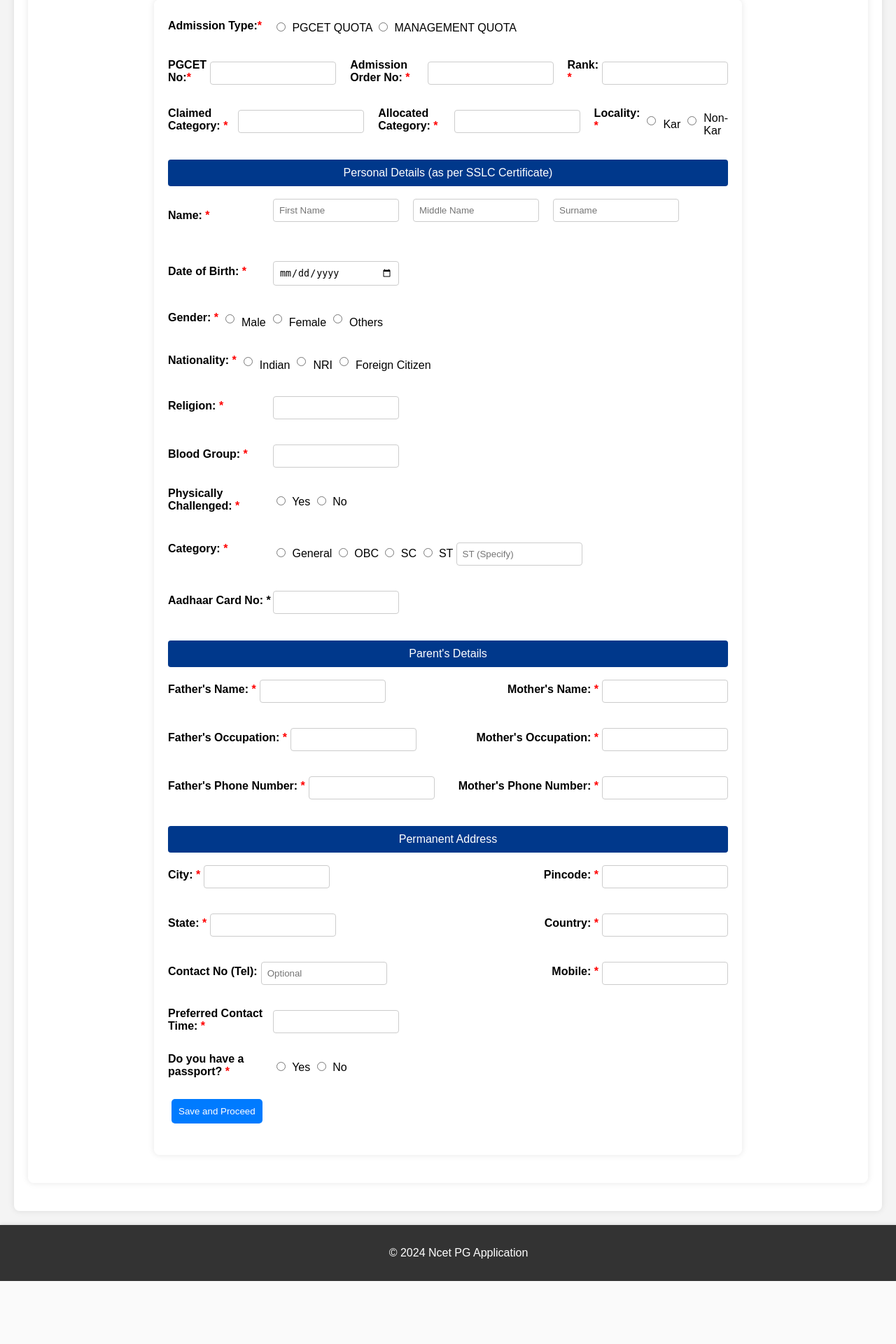
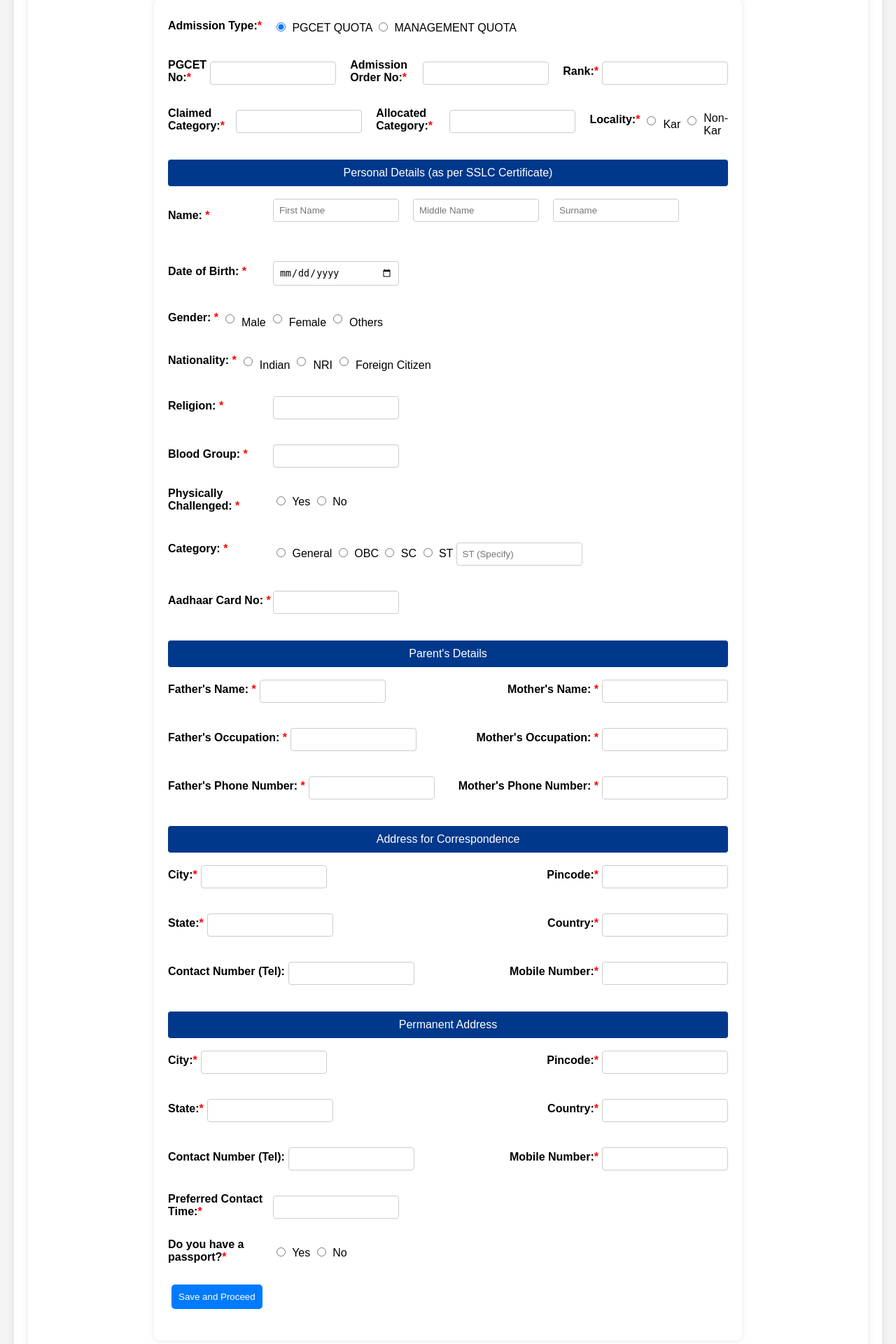
Before and after one commit to Noorainsaba/Ncet_PG_appForm-Payment-, a Flask app: template website/templates/page2.html in a window 1280 px wide. Shown: the part 306-2226 px from the top of the page at 70% size. Before the commit the page ends 2136 px from the top, so only its background shows below. Run offline with Flask 3, Linux system fonts and the light colour scheme; the template is opened without the code that fills it, so the values that code supplies are empty.

Commit message:
commit22

```diff
--- a/website/templates/page2.html
+++ b/website/templates/page2.html
@@ -2,20 +2,11 @@
 
 {% block title %}Page2{% endblock %}
 {% block extra_css %}
-<link rel="stylesheet" href="{{ url_for('static', filename='css/page2.css') }}">
+<link rel="stylesheet" href="{{url_for('static', filename='css/page2.css') }}">
 {% endblock %}
 {% block content %}
 <div class="container" id="contentContainer">
     <div class="header-container">
-        {% with messages = get_flashed_messages(with_categories=True) %}
-            {% if messages %}
-                <ul>
-                    {% for category, message in messages %}
-                        <li class="{{ category }}">{{ message }}</li>
-                    {% endfor %}
-                </ul>
-            {% endif %}
-        {% endwith %}
         <div class="logo">
             <img src="Logo.jpg" alt="" style="width: 150px; height: auto;">
         </div>
@@ -31,44 +22,44 @@
         </div>
     </div>
 
-    <form id="myForm" action="{{ url_for('app_form.page2') }}" method="POST" enctype="multipart/form-data"  onsubmit="return validateForm()">
+    <form id="myForm" action="{{url_for('app_form.page2')}}" method="POST" enctype="multipart/form-data">
         <!-- Admission Type -->
         <div class="form-group">
             <label>Admission Type:<span class="required-star">*</span></label>
             <div class="radio-group">
-                <input type="radio" name="admission_type" value="pgcet_quota" required> PGCET QUOTA
-                <input type="radio" name="admission_type" value="management_quota" required> MANAGEMENT QUOTA
+                <input type="radio" name="admission_type" value="pgcet_quota" id="pgcet_quota" checked onclick="toggleDetails()" required> PGCET QUOTA
+                <input type="radio" name="admission_type" value="management_quota" id="management_quota" onclick="toggleDetails()" required> MANAGEMENT QUOTA
             </div>
         </div>
 
         <!-- PGCET No, Admission Order No, Rank (all in one line) -->
-        <div class="form-group inline-group">
+        <div class="form-group inline-group" id="pgcet-details">
             <div>
                 <label for="pgcet_no">PGCET No:<span class="required-star">*</span></label>
-                <input type="text" id="pgcet_no" name="pgcet_no" required pattern="^[A-Za-z0-9\s]+$" title="Only letters, numbers, and spaces are allowed.">
+                <input type="text" id="pgcet_no" name="pgcet_no" required>
             </div>
             <div>
-                <label for="admission_order_no">Admission Order No: <span class="required-star">*</span></label>
-                <input type="text" id="admission_order_no" name="admission_order_no" required pattern="^[A-Za-z0-9\s]+$" title="Only letters, numbers, and spaces are allowed.">
+                <label for="admission_order_no">Admission Order No:<span class="required-star">*</span></label>
+                <input type="text" id="admission_order_no" name="admission_order_no" required>
             </div>
             <div>
-                <label for="rank">Rank: <span class="required-star">*</span></label>
-                <input type="text" id="rank" name="rank" required pattern="^[A-Za-z0-9\s]+$" title="Only letters, numbers, and spaces are allowed.">
+                <label for="rank">Rank:<span class="required-star">*</span></label>
+                <input type="text" id="rank" name="rank" required>
             </div>
         </div>
 
         <!-- Claimed Category, Allocated Category, Locality (all in one line) -->
-        <div class="form-group inline-group">
+        <div class="form-group inline-group" id="category-details">
             <div>
-                <label>Claimed Category: <span class="required-star">*</span></label>
-                <input type="text" name="claimed_category" required pattern="^[A-Za-z0-9\s]+$" title="Only letters, numbers, and spaces are allowed.">
+                <label>Claimed Category:<span class="required-star">*</span></label>
+                <input type="text" name="claimed_category" required>
             </div>
             <div>
-                <label>Allocated Category: <span class="required-star">*</span></label>
-                <input type="text" name="allocated_category" required pattern="^[A-Za-z0-9\s]+$" title="Only letters, numbers, and spaces are allowed.">
+                <label>Allocated Category:<span class="required-star">*</span></label>
+                <input type="text" name="allocated_category" required>
             </div>
             <div>
-                <label>Locality: <span class="required-star">*</span></label>
+                <label>Locality:<span class="required-star">*</span></label>
                 <div class="radio-group">
                     <input type="radio" name="locality" value="kar" required> Kar
                     <input type="radio" name="locality" value="non-kar" required> Non-Kar
@@ -76,14 +67,34 @@
             </div>
         </div>
 
+        <!-- Toggle Details Script -->
+        <script>
+            function toggleDetails() {
+                const managementQuotaSelected = document.getElementById('management_quota').checked;
+                const pgcetDetails = document.getElementById('pgcet-details');
+                const categoryDetails = document.getElementById('category-details');
+
+                if (managementQuotaSelected) {
+                    pgcetDetails.style.display = 'none';
+                    categoryDetails.style.display = 'none';
+                } else {
+                    pgcetDetails.style.display = 'flex';
+                    categoryDetails.style.display = 'flex';
+                }
+            }
+            // Initial call to set the display based on default selection
+            toggleDetails();
+        </script>
+
         <!-- Personal Details -->
+        <!-- Add required attributes to mandatory fields -->
         <div class="section-header">Personal Details (as per SSLC Certificate)</div>
         <div class="form-group">
             <label>Name: <span class="required-star">*</span></label>
             <div class="inline-group">
-                <input type="text" name="first_name" placeholder="First Name" required pattern="^[A-Za-z\s]+$" title="Only letters and spaces are allowed.">
-                <input type="text" name="middle_name" placeholder="Middle Name" required pattern="^[A-Za-z\s]+$" title="Only letters and spaces are allowed.">
-                <input type="text" name="surname" placeholder="Surname" required pattern="^[A-Za-z\s]+$" title="Only letters and spaces are allowed.">
+                <input type="text" name="first_name" placeholder="First Name" required>
+                <input type="text" name="middle_name" placeholder="Middle Name">
+                <input type="text" name="surname" placeholder="Surname" required>
             </div>
         </div>
 
@@ -116,12 +127,12 @@
 
         <div class="form-group">
             <label>Religion: <span class="required-star">*</span></label>
-            <input type="text" name="religion" required pattern="^[A-Za-z\s]+$" title="Only letters and spaces are allowed.">
+            <input type="text" name="religion" required>
         </div>
 
         <div class="form-group">
             <label>Blood Group: <span class="required-star">*</span></label>
-            <input type="text" name="blood_group" required pattern="^[A-Za-z\+\-]+$" title="Only letters and + or - are allowed.">
+            <input type="text" name="blood_group" required>
         </div>
 
         <div class="form-group">
@@ -132,6 +143,7 @@
             </div>
         </div>
 
+        <!-- Category -->
         <div class="form-group">
             <label>Category: <span class="required-star">*</span></label>
             <div class="radio-group">
@@ -139,166 +151,186 @@
                 <input type="radio" name="category" value="obc" required> OBC
                 <input type="radio" name="category" value="sc" required> SC
                 <input type="radio" name="category" value="st" required> ST
-                <input type="text" name="st_specify" placeholder="ST (Specify)" pattern="^[A-Za-z\s]+$" title="Only letters and spaces are allowed.">
+                <input type="text" name="st_specify" placeholder="ST (Specify)">
             </div>
         </div>
 
         <div class="form-group">
-            <label>Aadhaar Card No: <span class="required">*</span></label>
-            <input type="text" name="aadhaar_no" required pattern="^\d{12}$" title="Aadhaar number must be 12 digits.">
+            <label>Aadhaar Card No: <span class="required-star">*</span></label>
+            <input type="text" name="aadhaar_no" required pattern="^\d{12}$" title="Aadhaar number must be exactly 12 digits">
         </div>
-
 
         <!-- Parent's Details -->
         <div class="section-header">Parent's Details</div>
         <div class="form-group horizontal-group">
             <div>
                 <label>Father's Name: <span class="required-star">*</span></label>
-                <input type="text" name="father_name" required pattern="^[A-Za-z\s]+$" title="Only letters and spaces are allowed.">
+                <input type="text" name="father_name" required>
             </div>
             <div>
                 <label>Mother's Name: <span class="required-star">*</span></label>
-                <input type="text" name="mother_name" required pattern="^[A-Za-z\s]+$" title="Only letters and spaces are allowed.">
+                <input type="text" name="mother_name" required>
             </div>
         </div>
 
         <div class="form-group horizontal-group">
             <div>
                 <label>Father's Occupation: <span class="required-star">*</span></label>
-                <input type="text" name="father_occupation" required pattern="^[A-Za-z\s]+$" title="Only letters and spaces are allowed.">
+                <input type="text" name="father_occupation" required>
             </div>
             <div>
                 <label>Mother's Occupation: <span class="required-star">*</span></label>
-                <input type="text" name="mother_occupation" required pattern="^[A-Za-z\s]+$" title="Only letters and spaces are allowed.">
+                <input type="text" name="mother_occupation" required>
             </div>
         </div>
 
         <div class="form-group horizontal-group">
             <div>
                 <label>Father's Phone Number: <span class="required-star">*</span></label>
-                <input type="tel" name="father_phone" required pattern="^\d{10}$" title="Please enter a valid 10-digit phone number.">
+                <input type="tel" name="father_phone" required pattern="^\d{10}$" title="Enter a valid 10-digit phone number">
             </div>
             <div>
                 <label>Mother's Phone Number: <span class="required-star">*</span></label>
-                <input type="tel" name="mother_phone" required pattern="^\d{10}$" title="Please enter a valid 10-digit phone number.">
+                <input type="tel" name="mother_phone" required pattern="^\d{10}$" title="Enter a valid 10-digit phone number">
             </div>
         </div>
 
-        <div class="section-header">Permanent Address</div>
+                <!-- Address for Correspondence -->
+                <!-- Address for Correspondence -->
+        <div class="section-header">Address for Correspondence</div>
         <div class="form-group inline-group">
             <div>
-                <label>City: <span class="required-star">*</span></label>
-                <input type="text" name="permanent_city" required pattern="^[A-Za-z\s]+$" title="Only letters and spaces are allowed.">
+                <label>City:<span class="required-star">*</span></label>
+                <input type="text" name="correspondence_city" required>
             </div>
             <div>
-                <label>Pincode: <span class="required-star">*</span></label>
-                <input type="text" name="permanent_pincode" required pattern="^\d{6}$" title="Pincode must be 6 digits.">
+                <label>Pincode:<span class="required-star">*</span></label>
+                <input type="text" name="correspondence_pincode" required>
             </div>
         </div>
 
         <div class="form-group inline-group">
             <div>
-                <label>State: <span class="required-star">*</span></label>
-                <input type="text" name="permanent_state" required pattern="^[A-Za-z\s]+$" title="Only letters and spaces are allowed.">
+                <label>State:<span class="required-star">*</span></label>
+                <input type="text" name="correspondence_state" required>
             </div>
             <div>
-                <label>Country: <span class="required-star">*</span></label>
-                <input type="text" name="permanent_country" required pattern="^[A-Za-z\s]+$" title="Only letters and spaces are allowed.">
+                <label>Country:<span class="required-star">*</span></label>
+                <input type="text" name="correspondence_country" required>
             </div>
         </div>
 
         <div class="form-group inline-group">
             <div>
-                <label>Contact No (Tel):</label>
-                <input type="tel" name="permanent_tel" placeholder="Optional" pattern="^\d{10}$" title="Please enter a valid 10-digit phone number.">
+                <label>Contact Number (Tel):</label> <!-- This is optional -->
+                <input type="tel" name="correspondence_tel">
             </div>
             <div>
-                <label>Mobile: <span class="required-star">*</span></label>
-                <input type="tel" name="permanent_mobile" required pattern="^\d{10}$" title="Please enter a valid 10-digit phone number.">
+                <label>Mobile Number:<span class="required-star">*</span></label> <!-- This is required -->
+                <input type="tel" name="correspondence_mobile" required>
             </div>
         </div>
 
-        <!-- Additional Details -->
+        <!-- Permanent Address -->
+        <div class="section-header">Permanent Address</div>
+        <div class="form-group inline-group">
+            <div>
+                <label>City:<span class="required-star">*</span></label>
+                <input type="text" name="permanent_city" required>
+            </div>
+            <div>
+                <label>Pincode:<span class="required-star">*</span></label>
+                <input type="text" name="permanent_pincode" required>
+            </div>
+        </div>
+
+        <div class="form-group inline-group">
+            <div>
+                <label>State:<span class="required-star">*</span></label>
+                <input type="text" name="permanent_state" required>
+            </div>
+            <div>
+                <label>Country:<span class="required-star">*</span></label>
+                <input type="text" name="permanent_country" required>
+            </div>
+        </div>
+
+        <div class="form-group inline-group">
+            <div>
+                <label>Contact Number (Tel):</label> <!-- This is optional -->
+                <input type="tel" name="permanent_tel">
+            </div>
+            <div>
+                <label>Mobile Number:<span class="required-star">*</span></label> <!-- This is required -->
+                <input type="tel" name="permanent_mobile" required>
+            </div>
+        </div>
+
+
         <div class="form-group">
-            <label>Preferred Contact Time: <span class="required-star">*</span></label>
+            <label>Preferred Contact Time:<span class="required-star">*</span></label>
             <input type="text" name="preferred_contact_time" required>
         </div>
 
+        <!-- Passport Details -->
         <div class="form-group">
-            <label>Do you have a passport? <span class="required-star">*</span></label>
+            <label>Do you have a passport?<span class="required-star">*</span></label>
             <div class="radio-group">
                 <input type="radio" name="passport" value="yes" id="passport_yes" onclick="togglePassportFields()" required> Yes
-                <input type="radio" name="passport" value="no" id="passport_no" onclick="togglePassportFields()"> No
+                <input type="radio" name="passport" value="no" id="passport_no" onclick="togglePassportFields()" required> No
             </div>
         </div>
 
         <div class="form-group" id="passport_details" style="display: none;">
-            <label>Passport No: </label>
-            <input type="text" name="passport_no" placeholder="Enter Passport No" required>
+            <label>Passport No:</label>
+            <input type="text" name="passport_no" placeholder="Enter Passport No">
         </div>
 
         <div class="form-group" id="passport_expiry_group" style="display: none;">
-            <label>Year of Expiry:<span class="required-star">*</span> </label>
-            <input type="text" name="passport_expiry" placeholder="Enter Year of Expiry" required pattern="^\d{4}$" title="Year must be in YYYY format.">
+            <label>Year of Expiry:</label>
+            <input type="text" name="passport_expiry" placeholder="Enter Year of Expiry">
         </div>
 
         <div class="form-group" id="passport_issued_on_group" style="display: none;">
-            <label>Issued on: <span class="required-star">*</span></label>
-            <input type="date" name="passport_issued_on" required>
+            <label>Issued on:</label>
+            <input type="date" name="passport_issued_on">
         </div>
 
+        <!-- Submit Button -->
         <div class="form-group">
             <button type="submit" name="save" onclick="showConfirmationPopup(event)">Save and Proceed</button>
         </div>
     </form>
 </div>
 
+<!-- Confirmation Popup -->
 <div id="confirmationPopup" style="display:none; position:fixed; top: 50%; transform: translate(50%,-50%); background:white; padding:20px; border:10px solid #ccc;">
-    <p>Once clicked on save, you won't be able to modify the details.Are you sure?</p>
+    <p>Once clicked on save, you won't be able to modify the details. Are you sure?</p>
     <button onclick="closePopup()">Back</button>
     <button onclick="saveAndProceed()">Save</button>
 </div>
 
-
 <div id="overlay" class="overlay" style="display:none;"></div>
 
+<!-- JavaScript -->
 <script>
-
     function validateForm() {
         const form = document.getElementById('myForm');
 
+        // Use the built-in HTML5 validation method
         if (!form.checkValidity()) {
-            form.reportValidity();
-            // Let HTML5 handle the validation with built-in messages
-            return false;
+            form.reportValidity(); // This will trigger the browser's validation tooltips
+            return false; // Prevent form submission
         }
 
-        const requiredFields = [
-            'pgcet_no', 'admission_order_no', 'rank', 'claimed_category',
-            'allocated_category', 'locality', 'first_name', 'surname', 'dob',
-            'gender', 'nationality', 'religion', 'blood_group', 'physically_challenged',
-            'category', 'aadhaar_no', 'father_name', 'mother_name', 'father_occupation',
-            'mother_occupation', 'father_phone', 'mother_phone', 'correspondence_city',
-            'correspondence_pincode', 'correspondence_state', 'correspondence_country',
-            'correspondence_mobile', 'permanent_city', 'permanent_pincode', 'permanent_state',
-            'permanent_country', 'permanent_mobile', 'preferred_contact_time'
-        ];
+        // Custom validation for specific fields if necessary
+        const admissionType = document.querySelector('input[name="admission_type"]:checked').value;
 
-        let isValid = true;
+        if (admissionType === 'pgcet_quota') {
+            const requiredFields = ['pgcet_no', 'admission_order_no', 'rank', 'claimed_category', 'allocated_category'];
+            let isValid = true;
 
-        requiredFields.forEach(field => {
-            const input = document.querySelector([name="${field}"]);
-            if (input && input.value.trim() === "") {
-                input.classList.add('invalid');
-                isValid = false;
-            } else if (input) {
-                input.classList.remove('invalid');
-            }
-        });
-
-        if (document.querySelector('input[name="passport"]:checked').value === 'yes') {
-            const passportFields = ['passport_no', 'passport_expiry', 'passport_issued_on'];
-            passportFields.forEach(field => {
+            requiredFields.forEach(field => {
                 const input = document.querySelector([name="${field}"]);
                 if (input && input.value.trim() === "") {
                     input.classList.add('invalid');
@@ -307,58 +339,85 @@
                     input.classList.remove('invalid');
                 }
             });
+
             if (!isValid) {
-            alert('Please fill all required fields.');
-            return false;
+                alert('Please fill in all required PGCET details.');
+                return false; // Prevent form submission if fields are missing
             }
         }
 
-        return true;
+        // Additional custom validation can be added here
+
+        return true; // Allow submission if everything is valid
     }
 
     function showConfirmationPopup(event){
         event.preventDefault();
         const overlay = document.querySelector('.overlay');
         overlay.style.display = 'flex';
-        document.getElementById("confirmationPopup").style.display = "block";
+        document.getElementById("confirmationPopup").style.display="block";
+        document.getElementById("overlay").style.display="block";
         document.getElementById('contentContainer').classList.add('blur');
     }
 
     function closePopup(){
-        document.getElementById("confirmationPopup").style.display = "none";
-        document.getElementById('overlay').style.display = "none";
+        document.getElementById("confirmationPopup").style.display="none";
+        document.getElementById("overlay").style.display="none";
         document.getElementById('contentContainer').classList.remove('blur');
     }
 
     function saveAndProceed(){
-        document.getElementById("myForm").submit();
-    }
-
-    function togglePassportFields() {
-        const passportDetails = document.getElementById("passport_details");
-        const passportExpiryGroup = document.getElementById("passport_expiry_group");
-        const passportIssuedOnGroup = document.getElementById("passport_issued_on_group");
-        const hasPassport = document.querySelector('input[name="passport"]:checked').value === "yes";
-
-        passportDetails.style.display = hasPassport ? "block" : "none";
-        passportExpiryGroup.style.display = hasPassport ? "block" : "none";
-        passportIssuedOnGroup.style.display = hasPassport ? "block" : "none";
+        if (validateForm()) {
+            document.getElementById("myForm").submit();
+        } else {
+            closePopup(); // Close popup if validation fails
+        }
     }
 
     function previewImage(event) {
+        const file = event.target.files[0];
         const imagePreview = document.getElementById('imagePreview');
-        const file = event.target.files[0];
         const reader = new FileReader();
 
         reader.onload = function(e) {
             imagePreview.style.backgroundImage = `url(${e.target.result})`;
             imagePreview.style.backgroundSize = 'cover';
-            imagePreview.style.color = 'transparent'; // Hide the text
+            imagePreview.style.backgroundPosition = 'center';
+            imagePreview.style.color = 'transparent';
         };
-
         if (file) {
             reader.readAsDataURL(file);
         }
     }
+
+    function togglePassportFields() {
+        const passportYes = document.getElementById('passport_yes').checked;
+        const passportDetails = document.getElementById('passport_details');
+        const passportExpiryGroup = document.getElementById('passport_expiry_group');
+        const passportIssuedOnGroup = document.getElementById('passport_issued_on_group');
+
+        if (passportYes) {
+            passportDetails.style.display = 'block';
+            passportExpiryGroup.style.display = 'block';
+            passportIssuedOnGroup.style.display = 'block';
+
+            // Add required attributes to passport fields
+            document.querySelector('input[name="passport_no"]').setAttribute('required', 'required');
+            document.querySelector('input[name="passport_expiry"]').setAttribute('required', 'required');
+            document.querySelector('input[name="passport_issued_on"]').setAttribute('required', 'required');
+        } else {
+            passportDetails.style.display = 'none';
+            passportExpiryGroup.style.display = 'none';
+            passportIssuedOnGroup.style.display = 'none';
+
+            // Remove required attributes from passport fields
+            document.querySelector('input[name="passport_no"]').removeAttribute('required');
+            document.querySelector('input[name="passport_expiry"]').removeAttribute('required');
+            document.querySelector('input[name="passport_issued_on"]').removeAttribute('required');
+        }
+    }
+
+    // Initialize the passport fields based on current selection
+    togglePassportFields();
 </script>
 {% endblock %}
```
